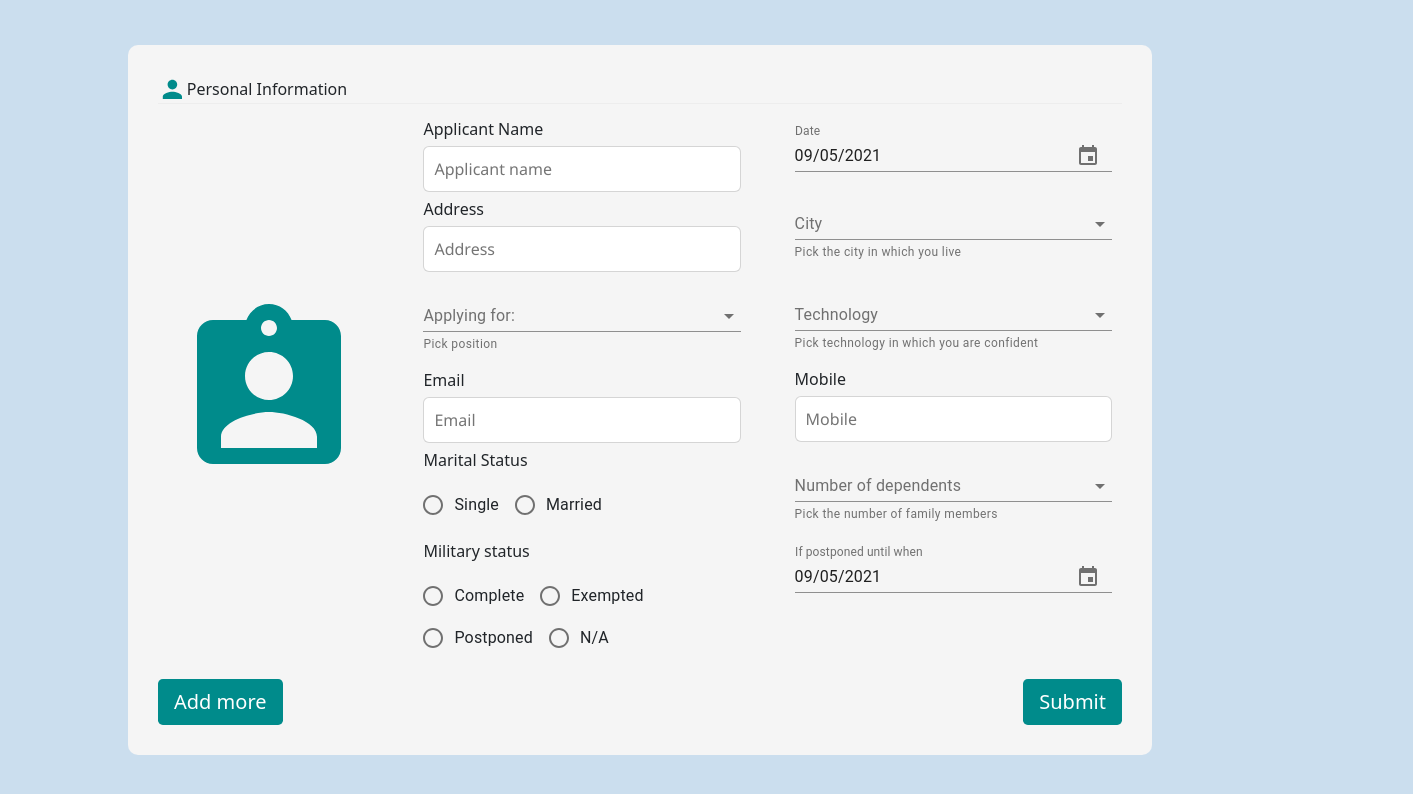
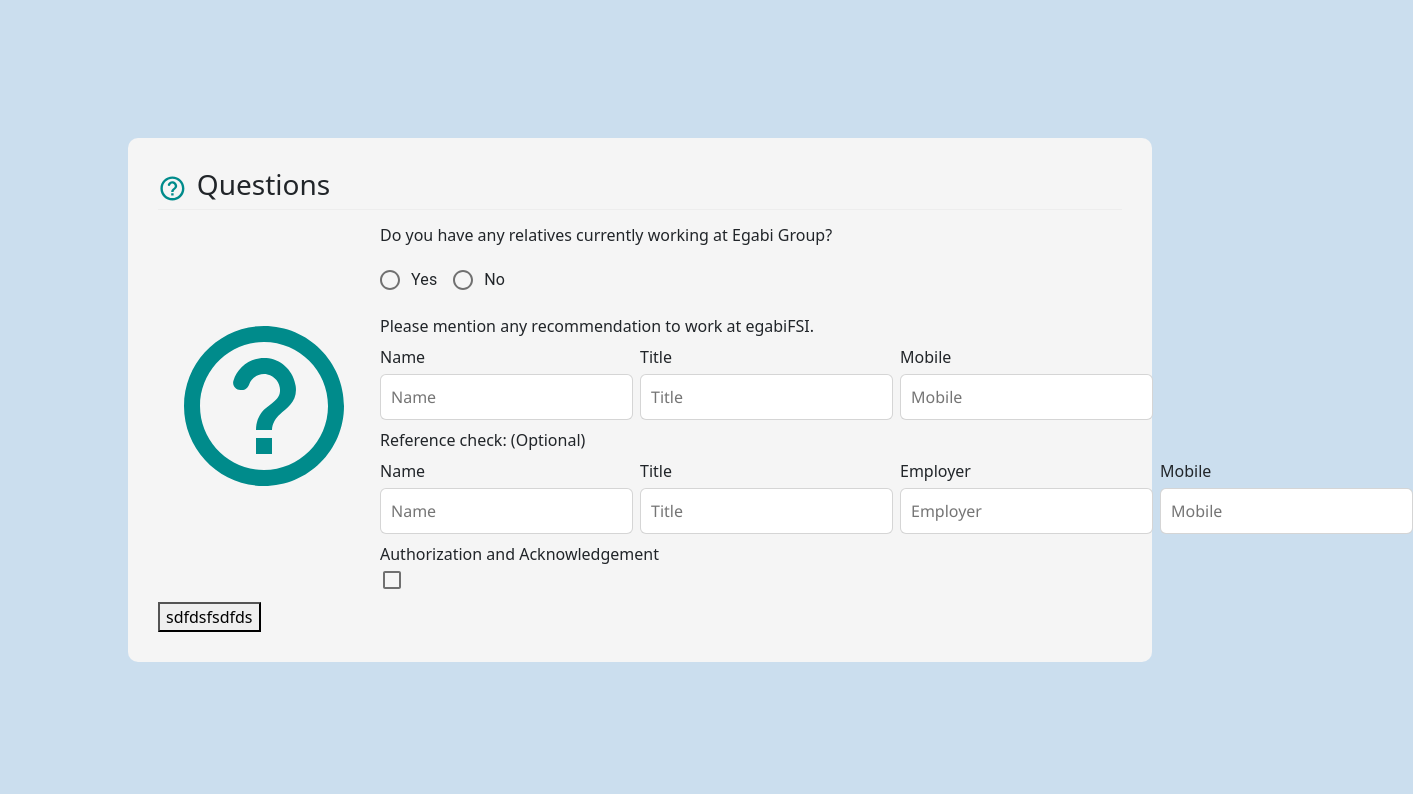
Before and after one commit to FakhrTarabay/InterViewSystem-Egabi, a React (Create React App) app: page / in a window 1280 px wide. Shown: the top 794 px of the page, 1413 px wide, since content can reach past the window. Built offline with nearby package versions, Linux system fonts and the light colour scheme.

Commit message:
working on QuestionCont

```diff
--- a/src/components/Forms/MainPage.module.css
+++ b/src/components/Forms/MainPage.module.css
@@ -23,7 +23,7 @@
     justify-content: space-between;
 }
 
-.col40,.col20{
+.col40,.col20,.col75{
     display: flex;
     flex-direction: column;
     width: 35%;
@@ -36,6 +36,9 @@
     width:23%;
     justify-content: space-around;
     align-items: center;
+}
+.col75{
+    width:80%;
 }
 
 .icon{
--- a/src/components/Forms/MainPageTmp.jsx
+++ b/src/components/Forms/MainPageTmp.jsx
@@ -4,13 +4,15 @@ import css from "./MainPage.module.css";
 import PersonalInfo from './PersonalInfo';
 import Education from './Edu'
 import Questions from './Questions';
+import QuestionsCont from './QuestionsCont';
 import WorkExp from './WorkExp';
 const MainPageTmp = () => {
     return (
         <Container className={css.col}>
-            <PersonalInfo/>
+            {/* <PersonalInfo/> */}
             {/* <Education/> */}
             {/* <Questions/> */}
+            <QuestionsCont/>
             {/* <WorkExp/> */}
         </Container>
     )
--- a/src/components/Forms/PersonalInfo.jsx
+++ b/src/components/Forms/PersonalInfo.jsx
@@ -9,6 +9,8 @@ import RadioButtonsGroup from "../UI/RadioGroup";
 import DatePicker from "../UI/DatePicker";
 import Button from "react-bootstrap/Button";
 import "bootstrap/dist/css/bootstrap.css";
+
+
 const PersonalInfo = () => {
   const [applicantName, setApplicantName] = useState("");
   const [Address, setAddress] = useState("");
@@ -22,9 +24,9 @@ const PersonalInfo = () => {
   const [Mobile, setMobile] = useState("");
   const [NofDep, setNofDep] = useState("");
   const [PostTill, setPostTill] = useState(new Date());
-  const [Info,setInfo] = useState([])
+  const [Info, setInfo] = useState([]);
 
-  function HandleReset(){
+  function HandleReset() {
     setApplicantName("");
     setAppliedFor("");
     setAddress("");
@@ -38,11 +40,26 @@ const PersonalInfo = () => {
     setNofDep("");
     setPostTill(new Date());
   }
-  function HandleAddMore(){
-    const info = {applicantName:applicantName,Address:Address,AppliedFor:AppliedFor,email:email,maritalStatus:maritalStatus,militaryStatus:militaryStatus,
-    date:date,City:City,Techno:Techno,Mobile:Mobile,NofDep:NofDep,PostTill:PostTill}
-    setInfo(prevInfo=>[...prevInfo,info])
+  function HandleAddMore() {
+    const info = {
+      applicantName: applicantName,
+      Address: Address,
+      AppliedFor: AppliedFor,
+      email: email,
+      maritalStatus: maritalStatus,
+      militaryStatus: militaryStatus,
+      date: date,
+      City: City,
+      Techno: Techno,
+      Mobile: Mobile,
+      NofDep: NofDep,
+      PostTill: PostTill,
+    };
+    setInfo((prevInfo) => [...prevInfo, info]);
     HandleReset();
+    console.log(Info);
+  }
+  function HandleSubmit(){
     console.log(Info)
   }
   return (
@@ -164,7 +181,7 @@ const PersonalInfo = () => {
           variant="primary"
           size="lg"
           className="btn-primary"
-          // onClick={HandleClick}
+          onClick={HandleSubmit}
         >
           Submit
         </Button>
--- /dev/null
+++ b/src/components/Forms/QuestionsCont.jsx
@@ -0,0 +1,192 @@
+import React, { useState } from "react";
+import css from "./MainPage.module.css";
+import Container from "../UI/Container";
+import Divider from "@material-ui/core/Divider";
+import HelpOutlineRoundedIcon from "@material-ui/icons/HelpOutlineRounded";
+import RadioButtonsGroup from "../UI/RadioGroup";
+import CheckboxN from "../UI/CheckBox";
+import WE from "./WorkExp.module.css";
+
+
+
+const QuestionsCont = () => {
+  const [doRel, setDoRel] = useState("");
+  const [name, setName] = useState("");
+  const [title, setTitle] = useState("");
+  const [mobile, setMobile] = useState("");
+  const [nameOpt, setNameOpt] = useState("");
+  const [titleOpt, setTitleOpt] = useState("");
+  const [mobileOpt, setMobileOpt] = useState("");
+  const [employer, setEmployer] = useState("");
+  const [rel, setRel] = useState("");
+  const [abroad, setAbroad] = useState("");
+  return (
+    <>
+      <Container className={css.row2}>
+        <HelpOutlineRoundedIcon className={css.icon} />
+        <h3 style={{ marginLeft: "10px" }}>Questions</h3>
+      </Container>
+      <Divider />
+      <Container className={css.row}>
+        <Container className={css.col20}>
+          <HelpOutlineRoundedIcon className={css.iconBig} />
+        </Container>
+        <Container className={css.col75}>
+          <div className={css.form}>
+            <label className={css.formElement}>
+              Do you have any relatives currently working at Egabi Group?
+            </label>
+            <RadioButtonsGroup
+              setOption={setDoRel}
+              value={doRel}
+              label="Do you have any relatives currently working at Egabi Group?"
+              row={true}
+              options={["Yes", "No"]}
+            />
+            <label className={css.formElement}>
+              Please mention any recommendation to work at egabiFSI.
+            </label>
+            <div
+              className={css.formElement}
+              style={{ display: "flex", flexDirection: "row" }}
+            >
+              <div
+                style={{
+                  display: "flex",
+                  flexDirection: "column",
+                  marginRight: "7px",
+                }}
+              >
+                <label className={css.formElement}>Name</label>
+                <input
+                  className={`${css.input} ${css.formElement}`}
+                  placeholder="Name"
+                  onChange={(e) => setName(e.target.value)}
+                  value={name}
+                  type="text"
+                ></input>
+              </div>
+              <div
+                style={{
+                  display: "flex",
+                  flexDirection: "column",
+                  marginRight: "7px",
+                }}
+              >
+                <label className={css.formElement}>Title</label>
+                <input
+                  className={`${css.input} ${css.formElement}`}
+                  placeholder="Title"
+                  onChange={(e) => setTitle(e.target.value)}
+                  value={title}
+                  type="text"
+                ></input>
+              </div>
+              <div
+                style={{
+                  display: "flex",
+                  flexDirection: "column",
+                  marginRight: "7px",
+                }}
+              >
+                <label className={css.formElement}>Mobile</label>
+                <input
+                  className={`${css.input} ${css.formElement}`}
+                  placeholder="Mobile"
+                  onChange={(e) => setMobile(e.target.value)}
+                  value={mobile}
+                  type="text"
+                ></input>
+              </div>
+            </div>
+            <label className={css.formElement}>
+              Reference check: (Optional)
+            </label>
+            <div
+              className={css.formElement}
+              style={{ display: "flex", flexDirection: "row" }}
+            >
+              <div
+                style={{
+                  display: "flex",
+                  flexDirection: "column",
+                  marginRight: "7px",
+                }}
+              >
+                <label className={css.formElement}>Name</label>
+                <input
+                  className={`${css.input} ${css.formElement}`}
+                  placeholder="Name"
+                  onChange={(e) => setNameOpt(e.target.value)}
+                  value={nameOpt}
+                  type="text"
+                ></input>
+              </div>
+              <div
+                style={{
+                  display: "flex",
+                  flexDirection: "column",
+                  marginRight: "7px",
+                }}
+              >
+                <label className={css.formElement}>Title</label>
+                <input
+                  className={`${css.input} ${css.formElement}`}
+                  placeholder="Title"
+                  onChange={(e) => setTitleOpt(e.target.value)}
+                  value={titleOpt}
+                  type="text"
+                ></input>
+              </div>
+              <div
+                style={{
+                  display: "flex",
+                  flexDirection: "column",
+                  marginRight: "7px",
+                }}
+              >
+                <label className={css.formElement}>Employer</label>
+                <input
+                  className={`${css.input} ${css.formElement}`}
+                  placeholder="Employer"
+                  onChange={(e) => setEmployer(e.target.value)}
+                  value={employer}
+                  type="text"
+                ></input>
+              </div>
+              <div
+                style={{
+                  display: "flex",
+                  flexDirection: "column",
+                  marginRight: "7px",
+                }}
+              >
+                <label className={css.formElement}>Mobile</label>
+                <input
+                  className={`${css.input} ${css.formElement}`}
+                  placeholder="Mobile"
+                  onChange={(e) => setMobileOpt(e.target.value)}
+                  value={mobileOpt}
+                  type="text"
+                ></input>
+              </div>
+            </div>
+            <label className={css.formElement}>
+              Authorization and Acknowledgement
+            </label>
+            <CheckboxN
+                className={WE.MuiButtonBaseRoot}
+                // setValue={setIsFresh}
+                // value={isFresh}
+              />
+          </div>
+        </Container>
+      </Container>
+      <Container className={css.rowBtn}>
+        <button>sdfdsfsdfds</button>
+      </Container>
+    </>
+  );
+};
+
+export default QuestionsCont;
--- a/src/components/Forms/WorkExp.jsx
+++ b/src/components/Forms/WorkExp.jsx
@@ -137,6 +137,7 @@ const WorkExp = () => {
             ></input>
           </div>
         </Container>
+      </Container>
       <Container className={css.rowBtn}>
         <Button
           variant="primary"
@@ -147,7 +148,6 @@ const WorkExp = () => {
           Submit
         </Button>
       </Container>
-      </Container>
     </>
   );
 };
```
Also changed, not shown: src/components/Forms/Questions.jsx (+41 -22 lines).
